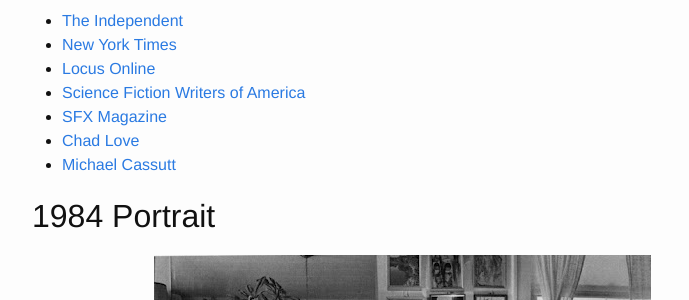
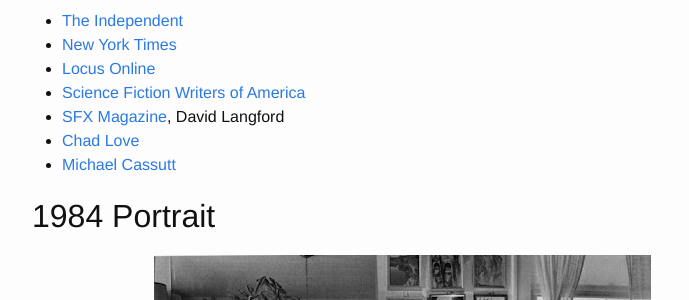
Before and after one commit to ralafferty/ralafferty.github.io, a Jekyll site: the page built from biography.md, in a window 1280 px wide and 900 px high, scrolled down 1973 px. Shown: the part 152-452 px from the top of the window, without its empty margins (238-927 px from the left). Built offline with Jekyll 4.4.1, drawn with Linux system fonts in a browser that asks for light colours; nearby versions of some CDN libraries.

Commit message:
add name

```diff
--- a/biography.md
+++ b/biography.md
@@ -102,7 +102,7 @@ P.S. Price, "R.A. Lafferty, the man and his work", *Phantasmicom #3*
 * [New York Times](http://www.nytimes.com/2002/03/29/us/rafael-a-lafferty-87-science-fiction-writer.html)
 * [Locus Online](http://www.locusmag.com/2002/Reviews/Lalumiere06_PastMasters.html)
 * [Science Fiction Writers of America](http://www.sfwa.org/archive/news/lafferty.htm)
-* [SFX Magazine](http://www.ansible.co.uk/sfx/sfx092.html)
+* [SFX Magazine](http://www.ansible.co.uk/sfx/sfx092.html), David Langford
 * [Chad Love](http://mallardofdiscontent.blogspot.com/2011/07/re-visiting-some-old-stuff.html)
 * [Michael Cassutt](http://web.archive.org/web/20060629103807/http://www.scifi.com/sfw/issue260/cassutt.html)
 
```
